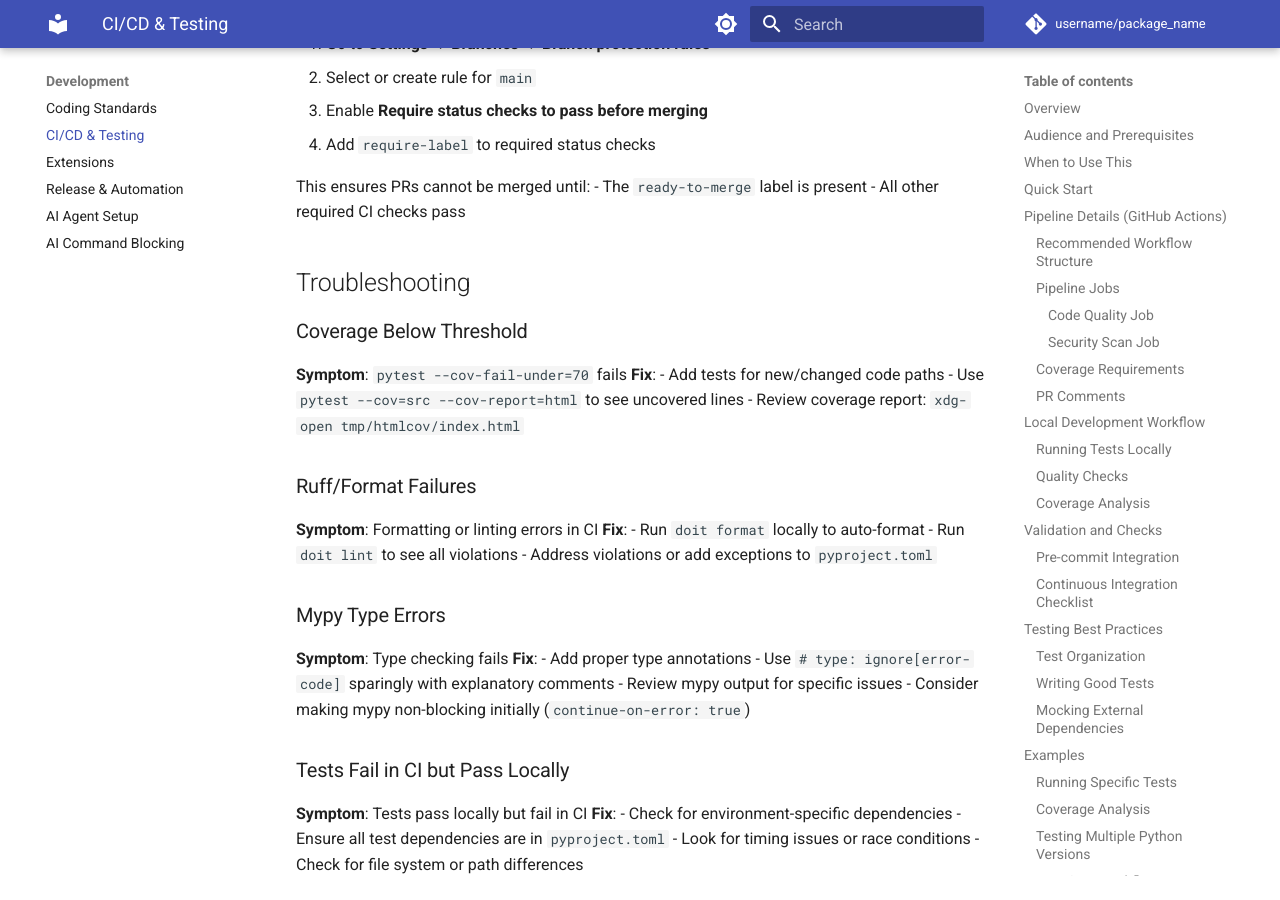
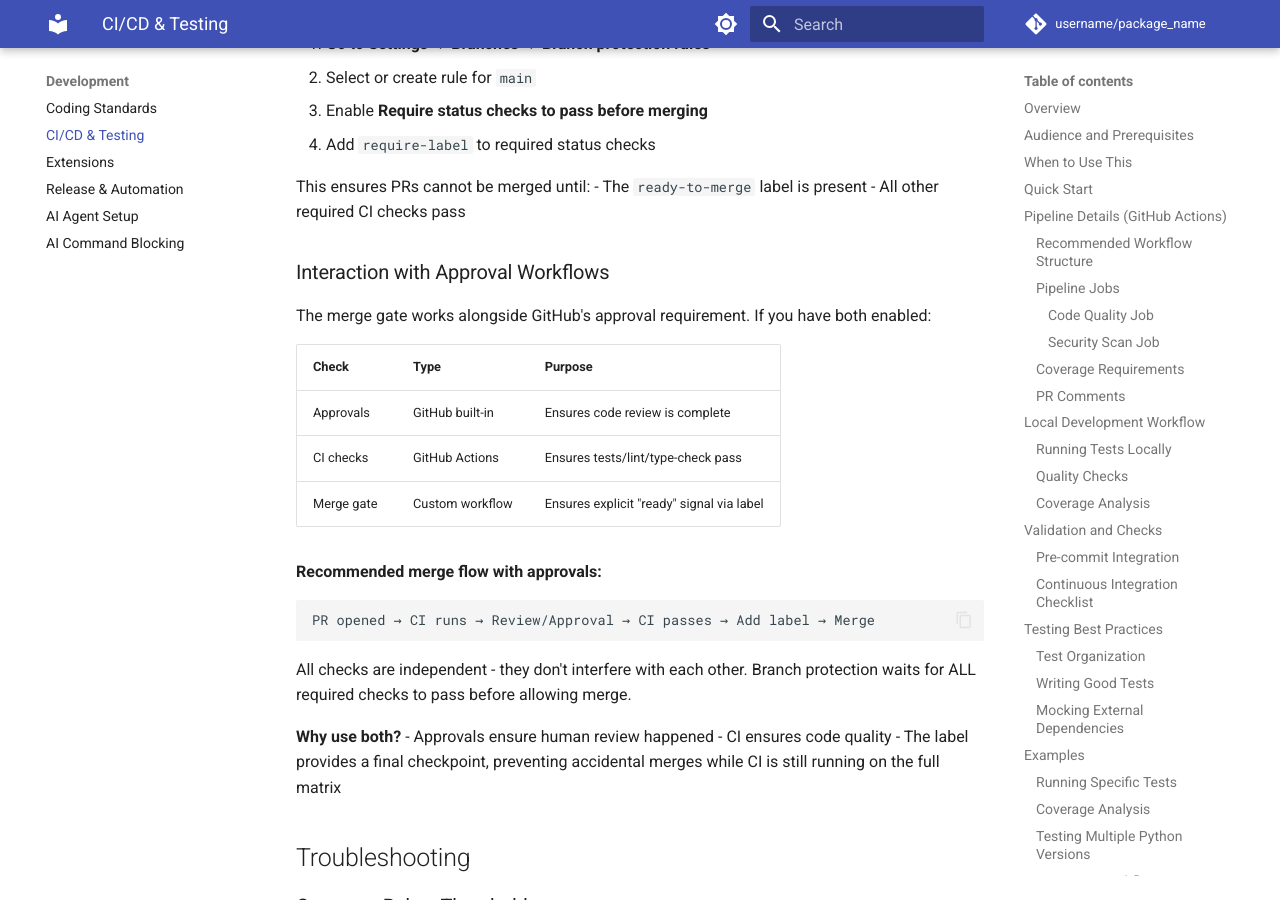
Before and after one commit to endavis/pyproject-template, an MkDocs documentation site: the page built from docs/development/ci-cd-testing.md, in a window 1280 px wide and 900 px high, scrolled down 9493 px. Built offline with MkDocs 1.6.1 and Material for MkDocs 9.7.7, drawn with Linux system fonts in a browser that asks for light colours; comment, search, counter and statistics services are not loaded.

Commit message:
docs: clarify interaction with approval workflows
Add documentation explaining how the ready-to-merge label works
alongside GitHub's approval requirement - they are independent
checks that both must pass.

Co-Authored-By: Claude Opus 4.5 <noreply@anthropic.com>

````diff
--- a/docs/development/ci-cd-testing.md
+++ b/docs/development/ci-cd-testing.md
@@ -472,6 +472,29 @@ This ensures PRs cannot be merged until:
 - The `ready-to-merge` label is present
 - All other required CI checks pass
 
+### Interaction with Approval Workflows
+
+The merge gate works alongside GitHub's approval requirement. If you have both enabled:
+
+| Check | Type | Purpose |
+|-------|------|---------|
+| Approvals | GitHub built-in | Ensures code review is complete |
+| CI checks | GitHub Actions | Ensures tests/lint/type-check pass |
+| Merge gate | Custom workflow | Ensures explicit "ready" signal via label |
+
+**Recommended merge flow with approvals:**
+
+```
+PR opened → CI runs → Review/Approval → CI passes → Add label → Merge
+```
+
+All checks are independent - they don't interfere with each other. Branch protection waits for ALL required checks to pass before allowing merge.
+
+**Why use both?**
+- Approvals ensure human review happened
+- CI ensures code quality
+- The label provides a final checkpoint, preventing accidental merges while CI is still running on the full matrix
+
 ## Troubleshooting
 
 ### Coverage Below Threshold
````
Also changed, not shown: .github/CONTRIBUTING.md.
